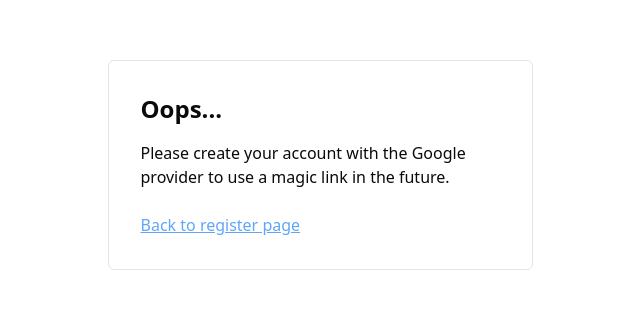
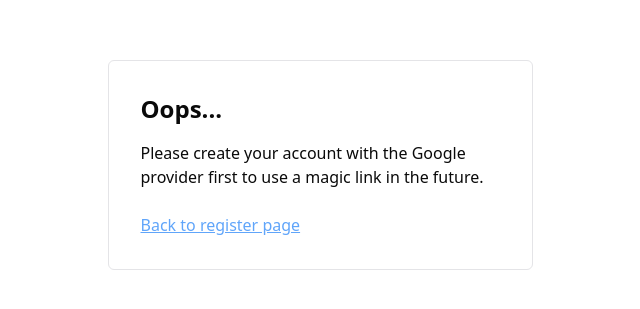
Before and after one commit to exelimpichment/medipipe, a Next.js app: page /error/register-first in a window 1280 px wide. Shown: the part 235-544 px from the top of the page, without its empty margins (320-960 px from the left). Built offline with nearby package versions, Linux system fonts and the light colour scheme; no server answers.

Commit message:
fix: improve hover state

```diff
--- a/app/error/register-first/page.tsx
+++ b/app/error/register-first/page.tsx
@@ -7,8 +7,8 @@ const RegisterFirst = () => {
         <div className="mb-6">
           <h2 className="mb-4 text-2xl font-bold">Oops...</h2>
           <p className=" dark:text-zinc-50">
-            Please create your account with the Google provider to use a magic
-            link in the future.
+            Please create your account with the Google provider first to use a
+            magic link in the future.
           </p>
         </div>
         <div className="mt-4">
--- a/app/sigInPage/SignInForm.tsx
+++ b/app/sigInPage/SignInForm.tsx
@@ -2,9 +2,11 @@
 
 import { Button } from '@/components/ui/button';
 import { Input } from '@/components/ui/input';
-import LoadingSpinner from '../common/LoadingSpinner';
+import dynamic from 'next/dynamic';
 import SignWithGoogle from './buttons/SignWithGoogle';
 import useEmailSubmit from './hooks/useEmailSubmit';
+
+const Spinner = dynamic(() => import('../common/LoadingSpinner'));
 
 const SignInForm = () => {
   const [email, isLoading, setEmail, signInWithEmail] = useEmailSubmit();
@@ -22,6 +24,7 @@ const SignInForm = () => {
         Fill in your email:
       </label>
       <Input
+        disabled={isLoading}
         value={email}
         onChange={(e) => setEmail(e.target.value)}
         type="email"
@@ -32,9 +35,9 @@ const SignInForm = () => {
         disabled={isLoading}
         onClick={() => signInWithEmail()}
         type="button"
-        className="h-9 w-full rounded-[6px] bg-zinc-900 text-zinc-50 hover:bg-slate-800 dark:bg-zinc-50 dark:text-zinc-900 dark:hover:bg-slate-50"
+        className="h-9 w-full rounded-[6px] bg-zinc-900 text-zinc-50 hover:bg-slate-800  dark:bg-zinc-50 dark:text-zinc-900 dark:hover:bg-zinc-200"
       >
-        {isLoading && <LoadingSpinner size={18} />}
+        {isLoading && <Spinner size={18} />}
         <span className="ml-2">Sign In with Email</span>
       </Button>
 
--- a/app/sigInPage/hooks/useEmailSubmit.ts
+++ b/app/sigInPage/hooks/useEmailSubmit.ts
@@ -3,14 +3,14 @@ import { Dispatch, SetStateAction, useState } from 'react';
 import { toast } from 'sonner';
 import { z } from 'zod';
 
-type IUseEmailSubmitse = [
+type IUseEmailSubmit = [
   email: string,
   isLoading: boolean,
   setEmail: Dispatch<SetStateAction<string>>,
   signInWithEmail: () => void,
 ];
 
-const useEmailSubmit = (): IUseEmailSubmitse => {
+const useEmailSubmit = (): IUseEmailSubmit => {
   const [email, setEmail] = useState('');
   const [isLoading, setIsLoading] = useState(false);
 
```
